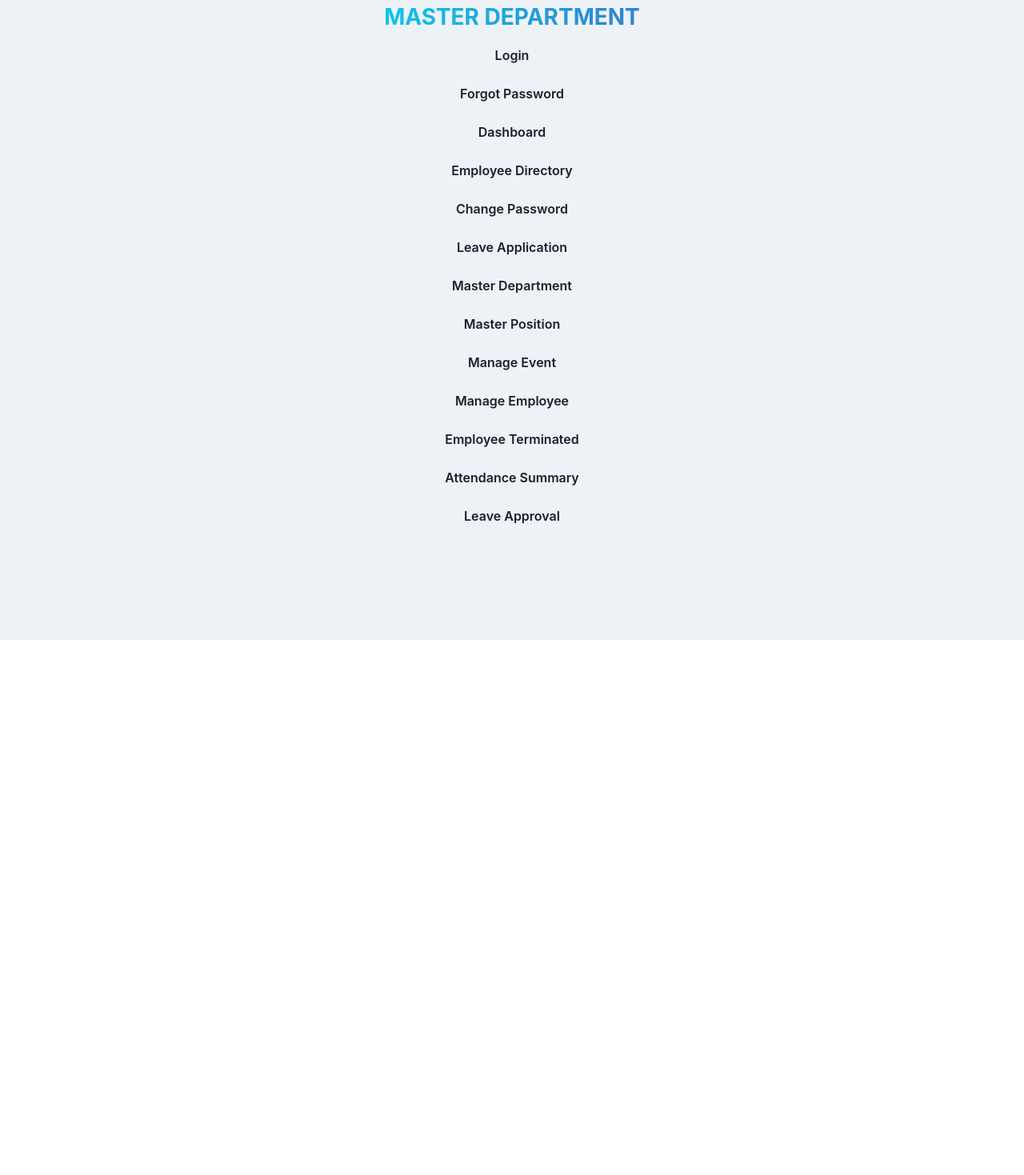
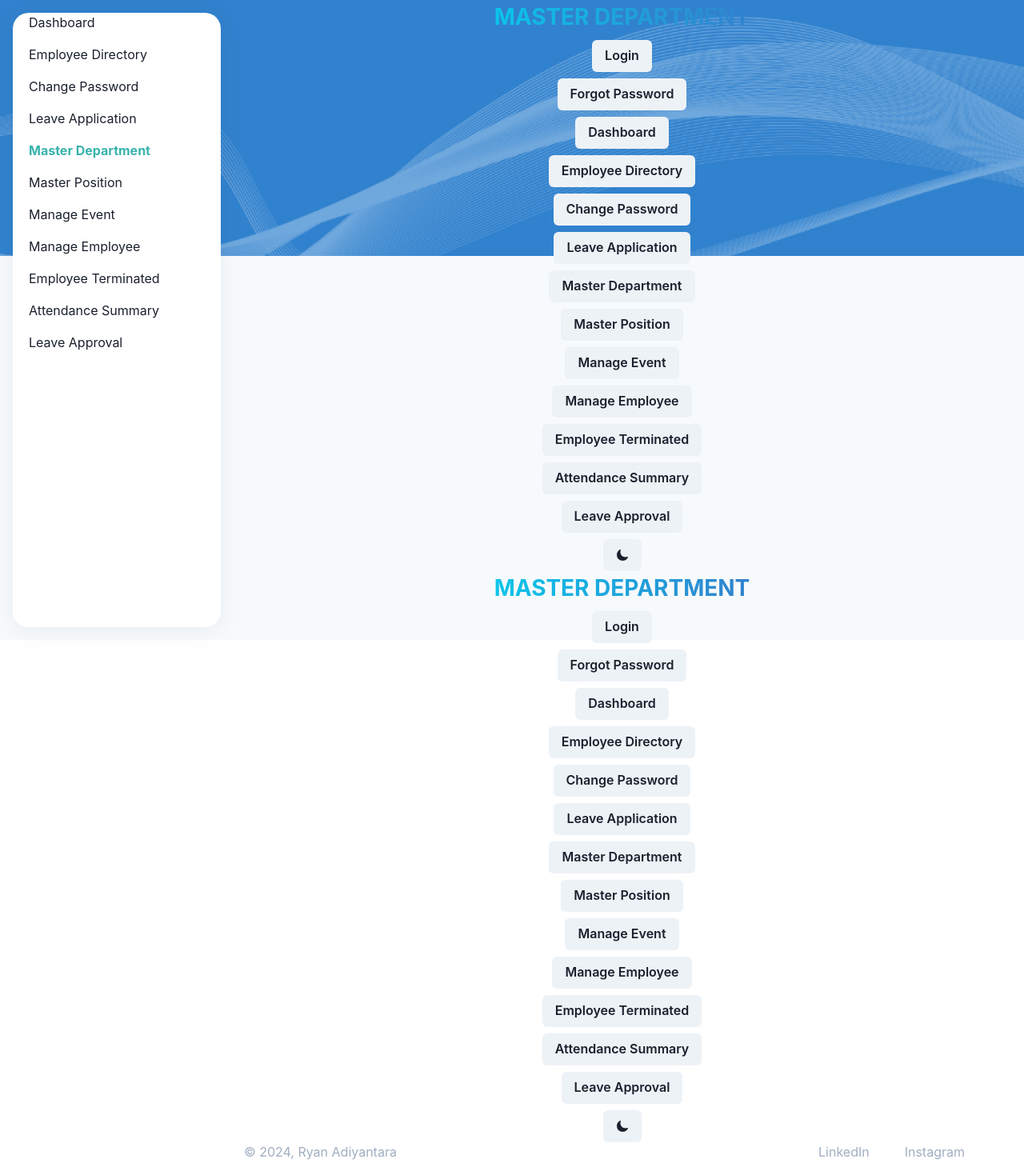
Before and after one commit to ryanadiyantara/chakra-portal, a React (Vite) app in the folder frontend/: page /hr/masterdepartment in a window 1280 px wide. Shown: the top 1469 px of the page at 80% size. Before the commit the page ends 800 px from the top, so only its background shows below. Built offline with nearby package versions, Linux system fonts and the light colour scheme.

Commit message:
Created component: background and footer

```diff
--- a/frontend/src/App.jsx
+++ b/frontend/src/App.jsx
@@ -5,10 +5,8 @@ import Login from "./pages/login";
 import ForgotPassword from "./pages/forgotpassword";
 import Dashboard from "./pages/dashboard";
 import EmployeeDirectory from "./pages/employeedirectory";
-// ESS
 import ChangePassword from "./pages/ess.changepassword";
 import LeaveApplication from "./pages/ess.leaveapplication";
-// HR
 import MasterDepartment from "./pages/hr.masterdepartment";
 import MasterPosition from "./pages/hr.masterposition";
 import ManageEvent from "./pages/hr.manageevent";
--- /dev/null
+++ b/frontend/src/components/Background.jsx
@@ -0,0 +1,29 @@
+import { Box, useColorMode } from "@chakra-ui/react";
+import Backgrounds from "../assets/img/background.png";
+
+const Background = () => {
+  const { colorMode } = useColorMode();
+  return (
+    <>
+      <Box
+        minH="40vh"
+        w="100%"
+        position="fixed"
+        bgImage={colorMode === "light" ? Backgrounds : "#1b254b"}
+        bg={colorMode === "light" ? Backgrounds : "#0b1437"}
+        bgSize="cover"
+        top="0"
+      />
+      <Box
+        minH="60vh"
+        w="100%"
+        position="fixed"
+        bg={colorMode === "light" ? "gray.50" : "#1b254b"}
+        bgSize="cover"
+        top="40vh"
+      />
+    </>
+  );
+};
+
+export default Background;
--- /dev/null
+++ b/frontend/src/components/Footer.jsx
@@ -0,0 +1,60 @@
+import { Flex, Link, List, ListItem, Text } from "@chakra-ui/react";
+import React from "react";
+
+const Footer = () => {
+  return (
+    <>
+      <Flex
+        flexDirection={{
+          base: "column",
+          xl: "row",
+        }}
+        alignItems={{
+          base: "center",
+          xl: "start",
+        }}
+        justifyContent="space-between"
+        px="30px"
+        pb="20px"
+      >
+        <Text
+          color="gray.400"
+          textAlign={{
+            base: "center",
+            xl: "start",
+          }}
+          mb={{ base: "20px", xl: "0px" }}
+        >
+          &copy; {1900 + new Date().getYear()}, <Text as="span">Ryan Adiyantara</Text>
+        </Text>
+        <List display="flex">
+          <ListItem
+            me={{
+              base: "20px",
+              md: "44px",
+            }}
+          >
+            <Link
+              color="gray.400"
+              href="https://www.linkedin.com/in/muchammad-ryan-adiyantara-817377225/"
+            >
+              LinkedIn
+            </Link>
+          </ListItem>
+          <ListItem
+            me={{
+              base: "20px",
+              md: "44px",
+            }}
+          >
+            <Link color="gray.400" href="https://www.instagram.com/ryandyntr/">
+              Instagram
+            </Link>
+          </ListItem>
+        </List>
+      </Flex>
+    </>
+  );
+};
+
+export default Footer;
--- /dev/null
+++ b/frontend/src/components/Sidebar.jsx
@@ -0,0 +1,61 @@
+import React from "react";
+import { Box, VStack, Link, Text, useColorModeValue } from "@chakra-ui/react";
+import { NavLink } from "react-router-dom";
+
+function Sidebar() {
+  const routes = [
+    { path: "/dashboard", name: "Dashboard" },
+    { path: "/employeedirectory", name: "Employee Directory" },
+    { path: "/ess/changepassword", name: "Change Password" },
+    { path: "/ess/leaveapplication", name: "Leave Application" },
+    { path: "/hr/masterdepartment", name: "Master Department" },
+    { path: "/hr/masterposition", name: "Master Position" },
+    { path: "/hr/manageevent", name: "Manage Event" },
+    { path: "/hr/manageemployee", name: "Manage Employee" },
+    { path: "/hr/employeeterminated", name: "Employee Terminated" },
+    { path: "/hr/attendancesummary", name: "Attendance Summary" },
+    { path: "/hr/leaveapproval", name: "Leave Approval" },
+  ];
+  const sidebarBg = useColorModeValue("#FFFFFF", "#111C44");
+  const sidebarRadius = "20px";
+  const sidebarMargins = "0px";
+  const variantChange = "0.2s linear";
+  return (
+    <Box display={{ sm: "none", xl: "block" }} position="fixed">
+      <Box
+        bg={sidebarBg}
+        transition={variantChange}
+        w="260px"
+        maxW="260px"
+        ms={{
+          sm: "16px",
+        }}
+        my={{
+          sm: "16px",
+        }}
+        h="calc(100vh - 32px)"
+        ps="20px"
+        pe="20px"
+        m={sidebarMargins}
+        filter="drop-shadow(0px 5px 14px rgba(0, 0, 0, 0.05))"
+        borderRadius={sidebarRadius}
+      >
+        <VStack align="start" spacing={4}>
+          {routes.map((route, index) => (
+            <Link
+              as={NavLink}
+              to={route.path}
+              key={index}
+              _hover={{ textDecoration: "none", color: "teal.300" }}
+              _activeLink={{ fontWeight: "bold", color: "teal.400" }}
+            >
+              <Text>{route.name}</Text>
+            </Link>
+          ))}
+        </VStack>
+      </Box>
+    </Box>
+  );
+}
+
+export default Sidebar;
--- a/frontend/src/pages/hr.masterdepartment.jsx
+++ b/frontend/src/pages/hr.masterdepartment.jsx
@@ -1,9 +1,33 @@
-import { Button, Text, VStack } from "@chakra-ui/react";
+import { Box, Button, Text, useColorMode, VStack } from "@chakra-ui/react";
 import { Link } from "react-router-dom";
+import { IoMoon } from "react-icons/io5";
+import { LuSun } from "react-icons/lu";
+
+import Background from "../components/Background";
+import Sidebar from "../components/Sidebar";
+import Footer from "../components/Footer";
 
 const MasterDepartment = () => {
+  const { colorMode, toggleColorMode } = useColorMode();
   return (
     <>
+      <Background />
+      <Sidebar />
+      <Box
+        w={{
+          base: "100%",
+          xl: "calc(100% - 275px)",
+        }}
+        float="right"
+        maxWidth="100%"
+        overflow="auto"
+        position="relative"
+        maxHeight="100%"
+        transition="all 0.33s cubic-bezier(0.685, 0.0473, 0.346, 1)"
+        transitionDuration=".2s, .2s, .35s"
+        transitionProperty="top, bottom, width"
+        transitionTimingFunction="linear, linear, ease"
+      >
         <VStack spacing={2} alignItems={"center"}>
           <Text
             fontSize={{ base: "22", sm: "28" }}
@@ -54,7 +78,66 @@ const MasterDepartment = () => {
           <Link to={"/hr/leaveapproval"}>
             <Button>Leave Approval</Button>
           </Link>
+          <Button onClick={toggleColorMode}>
+            {colorMode === "light" ? <IoMoon /> : <LuSun zize="20" />}
+          </Button>
         </VStack>
+        <VStack spacing={2} alignItems={"center"}>
+          <Text
+            fontSize={{ base: "22", sm: "28" }}
+            fontWeight={"bold"}
+            textTransform={"uppercase"}
+            textAlign={"center"}
+            bgGradient={"linear(to-r, cyan.400, blue.500)"}
+            bgClip={"text"}
+          >
+            Master Department
+          </Text>
+          <Link to={"/login"}>
+            <Button>Login</Button>
+          </Link>
+          <Link to={"/login/forgotpassword"}>
+            <Button>Forgot Password</Button>
+          </Link>
+          <Link to={"/dashboard"}>
+            <Button>Dashboard</Button>
+          </Link>
+          <Link to={"/employeedirectory"}>
+            <Button>Employee Directory</Button>
+          </Link>
+          <Link to={"/ess/changepassword"}>
+            <Button>Change Password</Button>
+          </Link>
+          <Link to={"/ess/leaveapplication"}>
+            <Button>Leave Application</Button>
+          </Link>
+          <Link to={"/hr/masterdepartment"}>
+            <Button>Master Department</Button>
+          </Link>
+          <Link to={"/hr/masterposition"}>
+            <Button>Master Position</Button>
+          </Link>
+          <Link to={"/hr/manageevent"}>
+            <Button>Manage Event</Button>
+          </Link>
+          <Link to={"/hr/manageemployee"}>
+            <Button>Manage Employee</Button>
+          </Link>
+          <Link to={"/hr/employeeterminated"}>
+            <Button>Employee Terminated</Button>
+          </Link>
+          <Link to={"/hr/attendancesummary"}>
+            <Button>Attendance Summary</Button>
+          </Link>
+          <Link to={"/hr/leaveapproval"}>
+            <Button>Leave Approval</Button>
+          </Link>
+          <Button onClick={toggleColorMode}>
+            {colorMode === "light" ? <IoMoon /> : <LuSun zize="20" />}
+          </Button>
+        </VStack>
+        <Footer />
+      </Box>
     </>
   );
 };
```
Also changed, not shown: frontend/src/assets/img/background.png (added). Lines whose indentation alone changed are shown as unchanged.
